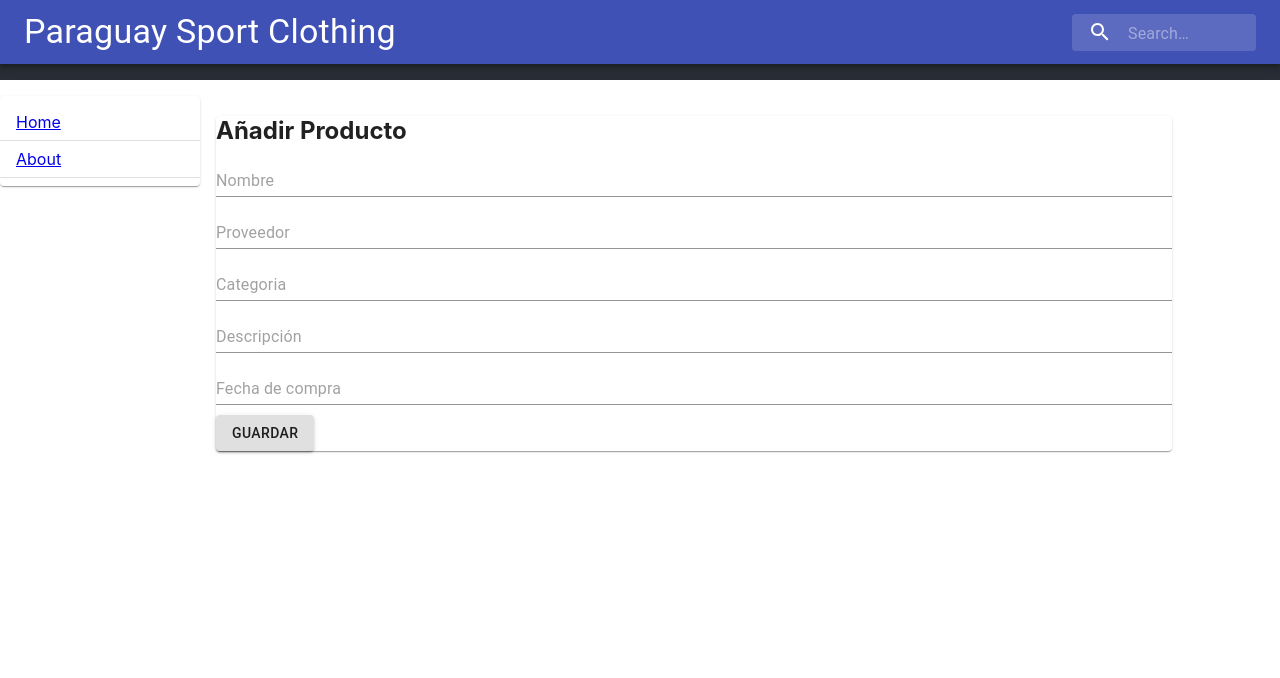
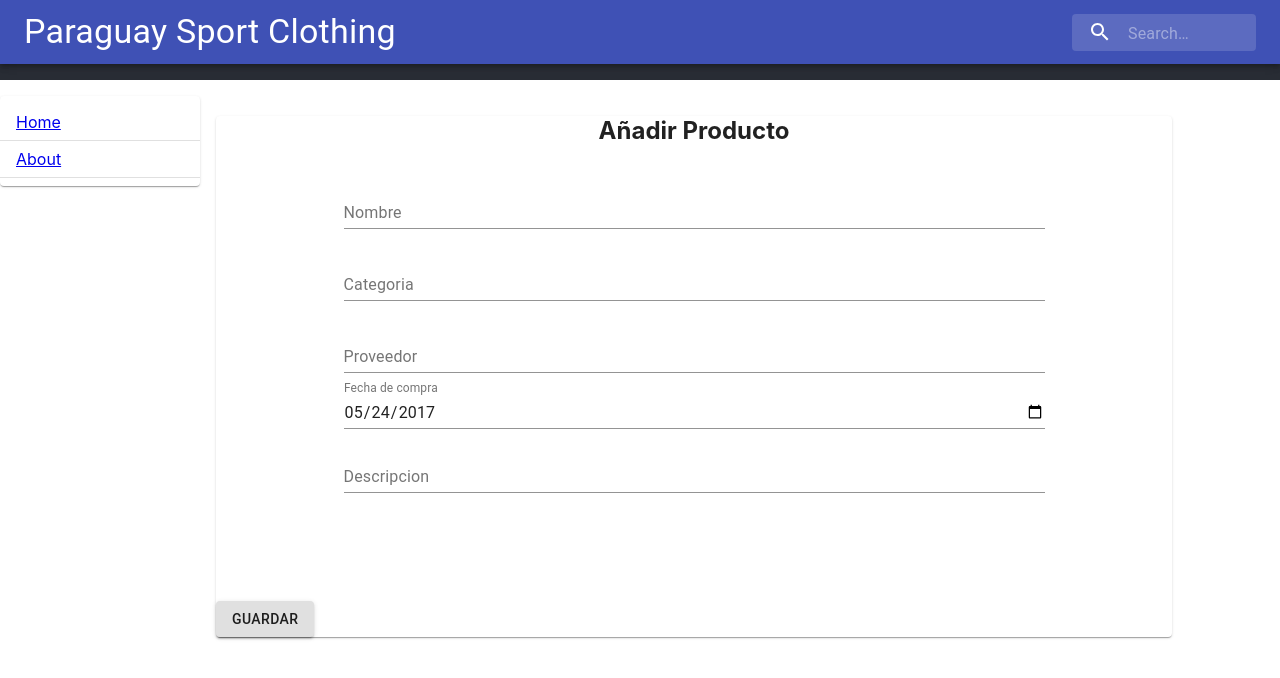
Before and after one commit to ksluck1992/Catalogo, a React (Create React App) app: page /llamar in a window 1280 px wide. Shown: the top 678 px of the page. Built offline with nearby package versions, Linux system fonts and the light colour scheme.

Commit message:
proyectoconhometerminado

```diff
--- a/package.json
+++ b/package.json
@@ -3,12 +3,18 @@
   "version": "0.1.0",
   "private": true,
   "dependencies": {
+    "@date-io/date-fns": "^1.3.11",
     "@material-ui/core": "^4.5.0",
     "@material-ui/icons": "^4.4.3",
+    "@material-ui/pickers": "^3.2.6",
+    "autosuggest-highlight": "^3.1.1",
     "axios": "^0.19.0",
     "classnames": "^2.2.6",
+    "date-fns": "^2.4.1",
     "downshift": "^3.3.4",
+    "match": "^1.2.9",
     "react": "^16.10.2",
+    "react-autosuggest": "^9.4.3",
     "react-dom": "^16.10.2",
     "react-router-dom": "^5.1.2",
     "react-scripts": "3.2.0",
--- a/src/App.js
+++ b/src/App.js
@@ -9,7 +9,7 @@ import List from '@material-ui/core/List';
 import ListItem from '@material-ui/core/ListItem';
 import Divider from '@material-ui/core/Divider';
 import Button from '@material-ui/core/Button';
- import IntegrationDownshift from './formulario';
+import IntegrationTextField from './formulario';
 
 
 function Home(){
@@ -63,7 +63,6 @@ function App (){
             </div>
           </Grid>
           <Grid item xs = {9}>
-
         <Switch>
           <Route path="/about">
             <Paper>
@@ -84,8 +83,9 @@ function App (){
             </Route>
             <Route path="/llamar">
               <Paper>
-                <h2>Añadir Producto</h2>
-              <IntegrationDownshift/>
+                <h2 style={{textAlign: 'center'}}>Añadir Producto</h2>
+              <IntegrationTextField/>
+              <br/><br/>  <br/><br/><br/>
               <Button variant="contained">Guardar</Button>
               </Paper>
           </Route>
--- a/src/formulario.js
+++ b/src/formulario.js
@@ -1,363 +1,100 @@
 import React from 'react';
-import PropTypes from 'prop-types';
-import deburr from 'lodash/deburr';
-import Downshift from 'downshift';
-import { withStyles } from '@material-ui/core/styles';
+
 import TextField from '@material-ui/core/TextField';
-import Popper from '@material-ui/core/Popper';
-import Paper from '@material-ui/core/Paper';
-import MenuItem from '@material-ui/core/MenuItem';
-import Chip from '@material-ui/core/Chip';
+import { Grid } from '@material-ui/core';
 
-const suggestions = [
-  { label: 'Afghanistan' },
-  { label: 'Aland Islands' },
-  { label: 'Albania' },
-  { label: 'Algeria' },
-  { label: 'American Samoa' },
-  { label: 'Andorra' },
-  { label: 'Angola' },
-  { label: 'Anguilla' },
-  { label: 'Antarctica' },
-  { label: 'Antigua and Barbuda' },
-  { label: 'Argentina' },
-  { label: 'Armenia' },
-  { label: 'Aruba' },
-  { label: 'Australia' },
-  { label: 'Austria' },
-  { label: 'Azerbaijan' },
-  { label: 'Bahamas' },
-  { label: 'Bahrain' },
-  { label: 'Bangladesh' },
-  { label: 'Barbados' },
-  { label: 'Belarus' },
-  { label: 'Belgium' },
-  { label: 'Belize' },
-  { label: 'Benin' },
-  { label: 'Bermuda' },
-  { label: 'Bhutan' },
-  { label: 'Bolivia, Plurinational State of' },
-  { label: 'Bonaire, Sint Eustatius and Saba' },
-  { label: 'Bosnia and Herzegovina' },
-  { label: 'Botswana' },
-  { label: 'Bouvet Island' },
-  { label: 'Brazil' },
-  { label: 'British Indian Ocean Territory' },
-  { label: 'Brunei Darussalam' },
-];
 
-function renderInput(inputProps) {
-  const { InputProps, classes, ref, ...other } = inputProps;
-
-  return (
-    <TextField
-      InputProps={{
-        inputRef: ref,
-        classes: {
-          root: classes.inputRoot,
-          input: classes.inputInput,
-        },
-        ...InputProps,
-      }}
-      {...other}
-    />
-  );
-}
-
-function renderSuggestion({ suggestion, index, itemProps, highlightedIndex, selectedItem }) {
-  const isHighlighted = highlightedIndex === index;
-  const isSelected = (selectedItem || '').indexOf(suggestion.label) > -1;
-
-  return (
-    <MenuItem
-      {...itemProps}
-      key={suggestion.label}
-      selected={isHighlighted}
-      component="div"
-      style={{
-        fontWeight: isSelected ? 500 : 400,
-      }}
-    >
-      {suggestion.label}
-    </MenuItem>
-  );
-}
-renderSuggestion.propTypes = {
-  highlightedIndex: PropTypes.number,
-  index: PropTypes.number,
-  itemProps: PropTypes.object,
-  selectedItem: PropTypes.string,
-  suggestion: PropTypes.shape({ label: PropTypes.string }).isRequired,
-};
-
-function getSuggestions(value) {
-  const inputValue = deburr(value.trim()).toLowerCase();
-  const inputLength = inputValue.length;
-  let count = 0;
-
-  return inputLength === 0
-    ? []
-    : suggestions.filter(suggestion => {
-        const keep =
-          count < 5 && suggestion.label.slice(0, inputLength).toLowerCase() === inputValue;
-
-        if (keep) {
-          count += 1;
-        }
-
-        return keep;
-      });
-}
-
-class DownshiftMultiple extends React.Component {
+class IntegrationTextField extends React.Component {
   state = {
-    inputValue: '',
-    selectedItem: [],
+    nombre:'',
+    categoria : '',
+    proveedor:'',
+    fechacompra: '',
+    descripcion:'',
   };
 
-  handleKeyDown = event => {
-    const { inputValue, selectedItem } = this.state;
-    if (selectedItem.length && !inputValue.length && event.key === 'Backspace') {
-      this.setState({
-        selectedItem: selectedItem.slice(0, selectedItem.length - 1),
-      });
-    }
-  };
 
-  handleInputChange = event => {
-    this.setState({ inputValue: event.target.value });
-  };
-
-  handleChange = item => {
-    let { selectedItem } = this.state;
-
-    if (selectedItem.indexOf(item) === -1) {
-      selectedItem = [...selectedItem, item];
+  handleChange = field => (e) => {
+    // e.target.value -> tiene el valor de lo que escriben
+    // e -> tiene el valor si están usando un datepicker
+    switch(field){
+    case 'nombre':
+    this.setState({ nombre: e.target.value });// valior del handel change
+    break;
+    case 'categoria':
+    this.setState({ categoria: e.target.value });
+    break;
+    case 'proveedor':
+    this.setState({ proveedor: e.target.value });
+    break;
+    case 'fechacompra':
+    this.setState({ fechacompra: e.target.value });
+    break;
+    case 'descripcion':
+    this.setState({ descripcion: e.target.value });
+    break;
+        }
     }
 
-    this.setState({
-      inputValue: '',
-      selectedItem,
-    });
-  };
-
-  handleDelete = item => () => {
-    this.setState(state => {
-      const selectedItem = [...state.selectedItem];
-      selectedItem.splice(selectedItem.indexOf(item), 1);
-      return { selectedItem };
-    });
-  };
-
-  render() {
+    render() {
     const { classes } = this.props;
-    const { inputValue, selectedItem } = this.state;
 
     return (
-      <Downshift
-        id="downshift-multiple"
-        inputValue={inputValue}
-        onChange={this.handleChange}
-        selectedItem={selectedItem}
-      >
-        {({
-          getInputProps,
-          getItemProps,
-          isOpen,
-          inputValue: inputValue2,
-          selectedItem: selectedItem2,
-          highlightedIndex,
-        }) => (
-          <div className={classes.container}>
-            {renderInput({
-              fullWidth: true,
-              classes,
-              InputProps: getInputProps({
-                startAdornment: selectedItem.map(item => (
-                  <Chip
-                    key={item}
-                    tabIndex={-1}
-                    label={item}
-                    className={classes.chip}
-                    onDelete={this.handleDelete(item)}
-                  />
-                )),
-                onChange: this.handleInputChange,
-                onKeyDown: this.handleKeyDown,
-                placeholder: 'Select multiple countries',
-              }),
-              label: 'Label',
-            })}
-            {isOpen ? (
-              <Paper className={classes.paper} square>
-                {getSuggestions(inputValue2).map((suggestion, index) =>
-                  renderSuggestion({
-                    suggestion,
-                    index,
-                    itemProps: getItemProps({ item: suggestion.label }),
-                    highlightedIndex,
-                    selectedItem: selectedItem2,
-                  }),
-                )}
-              </Paper>
-            ) : null}
-          </div>
-        )}
-      </Downshift>
+        <div>
+
+            <Grid container spacing = {8} style = {{justifyContent:'center'}}>
+                <Grid item xs = {9}>
+        <TextField
+
+         label="Nombre"
+         value={this.state.nombre}
+         onChange={this.handleChange('nombre')}
+         margin="normal"
+         fullWidth
+         />
+          <br/>
+         <TextField
+
+         label="Categoria"
+         value={this.state.categoria}
+         onChange={this.handleChange('categoria')}
+         margin="normal"
+         fullWidth
+         />
+         <br/>
+         <TextField
+
+         label="Proveedor"
+         value={this.state.proveedor}
+         onChange={this.handleChange('proveedor')}
+         margin="normal"
+         fullWidth
+         />
+     <br/>
+     <TextField
+        id="date"
+        label="Fecha de compra"
+        type="date"
+        defaultValue="2017-05-24"
+        InputLabelProps={{
+          shrink: true,
+        }}
+        fullWidth
+      />
+        <br/>
+         <TextField
+
+         label="Descripcion"
+         value={this.state.descripcion}
+         onChange={this.handleChange('descripcion')}
+         margin="normal"
+         fullWidth
+         />
+</Grid>
+         </Grid>
+
+    </div>
     );
   }
 }
-
-DownshiftMultiple.propTypes = {
-  classes: PropTypes.object.isRequired,
-};
-
-const styles = theme => ({
-  root: {
-    flexGrow: 1,
-    height: 250,
-  },
-  container: {
-    flexGrow: 1,
-    position: 'relative',
-  },
-  paper: {
-    position: 'absolute',
-    zIndex: 1,
-    marginTop: theme.spacing.unit,
-    left: 0,
-    right: 0,
-  },
-  chip: {
-    margin: `${theme.spacing.unit / 2}px ${theme.spacing.unit / 4}px`,
-  },
-  inputRoot: {
-    flexWrap: 'wrap',
-  },
-  inputInput: {
-    width: 'auto',
-    flexGrow: 1,
-  },
-  divider: {
-    height: theme.spacing.unit * 2,
-  },
-});
-
-let popperNode;
-
-function IntegrationDownshift(props) {
-  const { classes } = props;
-
-  return (
-    <div className={classes.root}>
-
-      <Downshift id="downshift-popper">
-        {({
-          getInputProps,
-          getItemProps,
-          getMenuProps,
-          highlightedIndex,
-          inputValue,
-          isOpen,
-          selectedItem,
-        }) => (
-          <div className={classes.container}>
-            {renderInput({
-              fullWidth: true,
-              classes,
-              InputProps: getInputProps({
-                placeholder: 'Nombre',
-              }),
-
-              ref: node => {
-                popperNode = node;
-              },
-            })}
-            <br/><br/>
-            <div className={classes.container}>
-            {renderInput({
-              fullWidth: true,
-              classes,
-              InputProps: getInputProps({
-                placeholder: 'Proveedor',
-              }),
-
-              ref: node => {
-                popperNode = node;
-              },
-            })}
-            <br/><br/>
-            <div className={classes.container}>
-            {renderInput({
-              fullWidth: true,
-              classes,
-              InputProps: getInputProps({
-                placeholder: 'Categoria',
-              }),
-
-              ref: node => {
-                popperNode = node;
-              },
-            })}
-              <br/><br/>
-            <div className={classes.container}>
-            {renderInput({
-              fullWidth: true,
-              classes,
-              InputProps: getInputProps({
-                placeholder: 'Descripción',
-              }),
-
-              ref: node => {
-                popperNode = node;
-              },
-            })}
-              <br/><br/>
-            <div className={classes.container}>
-            {renderInput({
-              fullWidth: true,
-              classes,
-              InputProps: getInputProps({
-                placeholder: 'Fecha de compra',
-              }),
-
-              ref: node => {
-                popperNode = node;
-              },
-            })}
-            <br/><br/>
-            <Popper open={isOpen} anchorEl={popperNode}>
-              <div {...(isOpen ? getMenuProps({}, { suppressRefError: true }) : {})}>
-                <Paper
-                  square
-                  style={{ marginTop: 8, width: popperNode ? popperNode.clientWidth : null }}
-                >
-                  {getSuggestions(inputValue).map((suggestion, index) =>
-                    renderSuggestion({
-                      suggestion,
-                      index,
-                      itemProps: getItemProps({ item: suggestion.label }),
-                      highlightedIndex,
-                      selectedItem,
-                    }),
-                  )}
-                </Paper>
-              </div>
-            </Popper>
-             </div>
-            </div>
-        </div>
-        </div>
-          </div>
-        )}
-      </Downshift>
-    </div>
-
-  );
-}
-
-IntegrationDownshift.propTypes = {
-  classes: PropTypes.object.isRequired,
-};
-
-export default withStyles(styles)(IntegrationDownshift);
+export default IntegrationTextField ;
```
Also changed, not shown: 1 other file (tests, documents, lock files or other folders).
